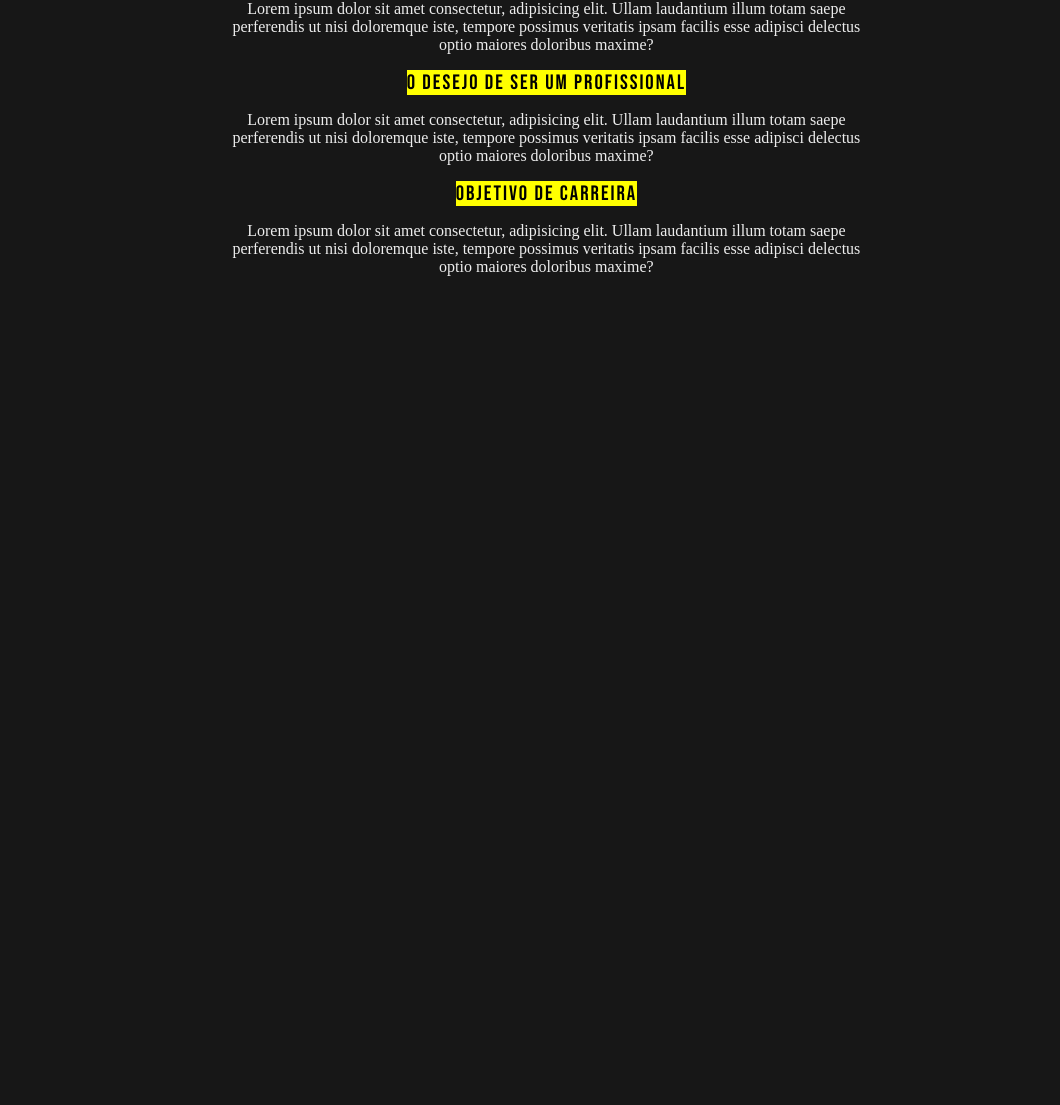
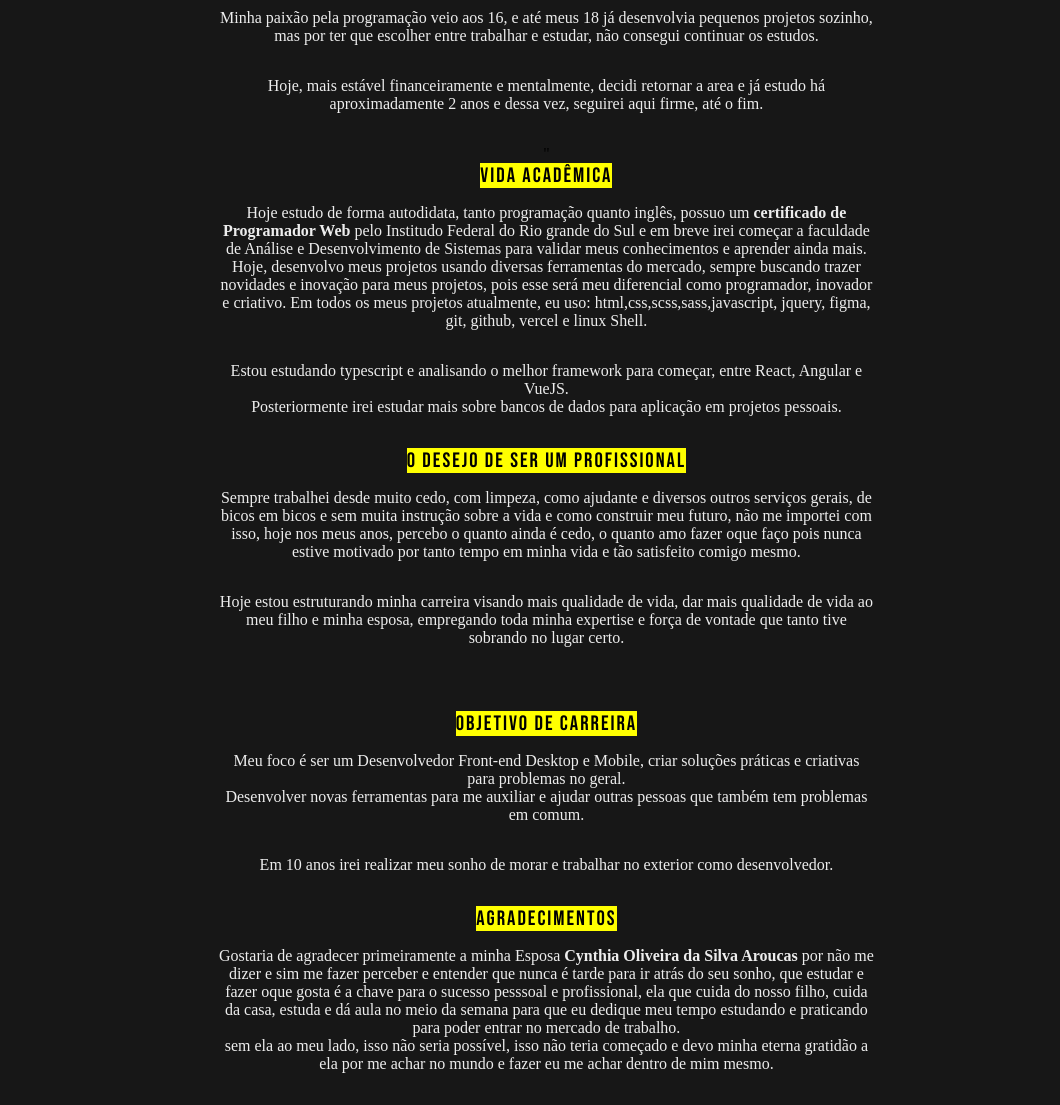
Before and after one commit to Gabriel-Aroucas/Portifolio, a website: page Pages/sobre/sobre.html in a window 1280 px wide. Shown: the part 323-1428 px from the top of the page, 220-1280 px from the left. Before the commit the page ends 800 px from the top, so only its background shows below. Drawn offline with nearby package versions, Linux system fonts and the light colour scheme; a web font is replaced by a local one.

Commit message:
added about me

```diff
--- a/Pages/sobre/sobre.html
+++ b/Pages/sobre/sobre.html
@@ -21,6 +21,7 @@
     <link rel="stylesheet" href="https://cdnjs.cloudflare.com/ajax/libs/animate.css/4.1.1/animate.min.css" />
     <title>Sobre mim</title>
 </head>
+
 <body>
     <header>
         <div class="headerBrand">
@@ -47,11 +48,14 @@
                         </a>
                     </ul>
                 </li>
-                <a href="../projetosFuturos/projetosFuturos.html" ><li id="projectsProgress">Projetos Futuros</li></a>
+                <a href="../projetosFuturos/projetosFuturos.html">
+                    <li id="projectsProgress">Projetos Futuros</li>
+                </a>
                 <a href="../sobre/sobre.html">
                     <li>Sobre mim</li>
                 </a>
-                <a href="mailto:gabrielaroucas4@gmail.com?subject=Podemos conversar melhor ?&body= Gostei do conteúdo do portifólio e gostaria de deixar meu contato para conversarmos melhor !" target="_blank">
+                <a href="mailto:gabrielaroucas4@gmail.com?subject=Podemos conversar melhor ?&body= Gostei do conteúdo do portifólio e gostaria de deixar meu contato para conversarmos melhor !"
+                    target="_blank">
                     <li>Contato</li>
                 </a>
             </ul>
@@ -59,8 +63,10 @@
         <div class="socialMedia">
             <ul>
                 <li>
-                    <a href="https://www.linkedin.com/in/gabrielaroucas/" target="_blank"> <i class="fab fa-linkedin"></i> </a>
-                    <a href="https://github.com/Gabriel-Aroucas?tab=repositories" target="_blank"> <i class="fab fa-github"></i></a>
+                    <a href="https://www.linkedin.com/in/gabrielaroucas/" target="_blank"> <i
+                            class="fab fa-linkedin"></i> </a>
+                    <a href="https://github.com/Gabriel-Aroucas?tab=repositories" target="_blank"> <i
+                            class="fab fa-github"></i></a>
                     <i class="gmail fas fa-envelope"></i>
                     <a href="https://api.whatsapp.com/send?phone=5521993084201"> <i class="fas fa-phone"></i></a>
                 </li>
@@ -74,20 +80,75 @@
         </div>
         <article name="index">
             <mark>O início</mark>
-            <p>Lorem ipsum dolor sit amet consectetur, adipisicing elit. Ullam laudantium illum totam saepe perferendis ut nisi doloremque iste, tempore possimus veritatis ipsam facilis esse adipisci delectus optio maiores doloribus maxime?</p>
+            <p>Muito prazer, meu nome é Gabriel Pereira Aroucas, atualmente tenho <span id="yearOld"></span> anos, e
+                toda minha infância foi voltada para a tecnologia,
+                desde muito novo, sempre fui o "garoto do computador", meu interesse por tecnologia vem desde meus 12
+                para 13 anos, quando comecei a limpar uma Lan House e passava
+                grande parte do meu dia, tempos depois, já consertava computadores, depois celulares celulares.</p>
+
+            <p>Minha paixão pela programação veio aos 16, e até meus 18 já desenvolvia pequenos projetos sozinho, mas
+                por ter que escolher
+                entre trabalhar e estudar, não consegui continuar os estudos.</p>
+            <p>Hoje, mais estável financeiramente e mentalmente, decidi retornar a area e já estudo há aproximadamente
+                <span id="yearOfStudy"></span> anos e dessa vez, seguirei aqui firme, até o fim.
+            </p>
         </article>
-        <article name="academicLife">
+        <article name="academicLife">''
             <mark>Vida acadêmica</mark>
-            <p>Lorem ipsum dolor sit amet consectetur, adipisicing elit. Ullam laudantium illum totam saepe perferendis ut nisi doloremque iste, tempore possimus veritatis ipsam facilis esse adipisci delectus optio maiores doloribus maxime?</p>
+            <p>Hoje estudo de forma autodidata, tanto programação quanto inglês, possuo um <strong>certificado de
+                    Programador Web</strong> pelo Institudo Federal
+                do Rio grande do Sul e em breve irei começar a faculdade de Análise e Desenvolvimento de Sistemas para
+                validar meus conhecimentos e aprender ainda mais.
+
+                Hoje, desenvolvo meus projetos usando diversas ferramentas do mercado, sempre buscando trazer novidades
+                e inovação para meus projetos, pois esse será meu diferencial
+                como programador, inovador e criativo.
+                Em todos os meus projetos atualmente, eu uso: html,css,scss,sass,javascript, jquery, figma, git, github,
+                vercel e linux Shell.
+            </p>
+
+            <p>Estou estudando typescript e analisando o melhor framework para começar, entre React, Angular e
+                VueJS.<br>
+                Posteriormente irei estudar mais sobre bancos de dados para aplicação em projetos pessoais.</p>
+
         </article>
         <article name="desire">
             <mark>O desejo de ser um profissional</mark>
-            <p>Lorem ipsum dolor sit amet consectetur, adipisicing elit. Ullam laudantium illum totam saepe perferendis ut nisi doloremque iste, tempore possimus veritatis ipsam facilis esse adipisci delectus optio maiores doloribus maxime?</p>
+            <p>Sempre trabalhei desde muito cedo, com limpeza, como ajudante e diversos outros serviços gerais, de bicos
+                em bicos e sem muita instrução sobre a vida
+                e como construir meu futuro, não me importei com isso, hoje nos meus <span id="yearOld2"></span> anos,
+                percebo o quanto ainda é cedo, o quanto amo fazer
+                oque faço pois nunca estive motivado por tanto tempo em minha vida e tão satisfeito comigo mesmo.</p>
+
+            <p>Hoje estou estruturando minha carreira visando mais qualidade de vida, dar mais qualidade de vida ao meu
+                filho e minha esposa, empregando toda minha expertise
+                e força de vontade que tanto tive sobrando no lugar certo.
+            </p>
+
+            </p>
         </article>
         <article name="ultimateGoal">
             <mark>Objetivo de carreira</mark>
-            <p>Lorem ipsum dolor sit amet consectetur, adipisicing elit. Ullam laudantium illum totam saepe perferendis ut nisi doloremque iste, tempore possimus veritatis ipsam facilis esse adipisci delectus optio maiores doloribus maxime?</p>
+            <p>Meu foco é ser um Desenvolvedor Front-end Desktop e Mobile, criar soluções práticas e criativas para problemas no geral.<br>
+                Desenvolver novas ferramentas para me auxiliar e ajudar outras pessoas que também tem problemas em comum.
+            </p>
+
+            <p>Em 10 anos irei realizar meu sonho de morar e trabalhar no exterior como desenvolvedor.</p>
+        </article>
+
+
+        <article name="ultimateGoal">
+            <mark>Agradecimentos</mark>
+            <p>Gostaria de agradecer primeiramente a minha Esposa  <strong>Cynthia Oliveira da Silva Aroucas</strong> por não me dizer e sim me fazer perceber e entender
+                que nunca é tarde para ir atrás do seu sonho, que estudar e fazer oque gosta é a chave para o sucesso pesssoal e profissional, ela que cuida do nosso filho,
+                cuida da casa, estuda e dá aula no meio da semana  para que eu
+                dedique meu tempo estudando e praticando para poder entrar no mercado de trabalho.<br>
+                sem ela ao meu lado, isso não seria possível, isso não teria começado e devo minha eterna gratidão a ela por me achar no mundo e
+                fazer eu me achar dentro de mim mesmo.
+
+             </p>
         </article>
     </main>
 </body>
+
 </html>
--- a/Pages/sobre/sobre.scss
+++ b/Pages/sobre/sobre.scss
@@ -122,6 +122,7 @@ main {
         @include flexCenter;
         flex-direction: column;
         text-align: center;
+        margin: 1rem 0;
 
         mark {
             font-size: 1.3rem;
--- a/js/sobreMim.js
+++ b/js/sobreMim.js
@@ -18,3 +18,18 @@ projects.addEventListener('click', () => {
       openCloseProjects--;
     }
   })
+
+
+  const data = new Date();
+  const atualYear = data.getFullYear()
+  const year = 1996;
+  const yearStartedTheStudy = 2021;
+  const calcAtualYear = atualYear - year
+  const calcYearOfStudy = atualYear - yearStartedTheStudy
+
+  let yearOld = document.querySelector("#yearOld");
+  let yearOld2 = document.querySelector("#yearOld2");
+  let yearOfStudy = document.querySelector("#yearOfStudy");
+
+  yearOfStudy.innerHTML = calcYearOfStudy
+  yearOld.innerHTML=calcAtualYear
```
Also changed, not shown: Pages/projetosFuturos/projetosFuturos.html (+1 -1 lines), Pages/sobre/sobre.css, 1 other file.
